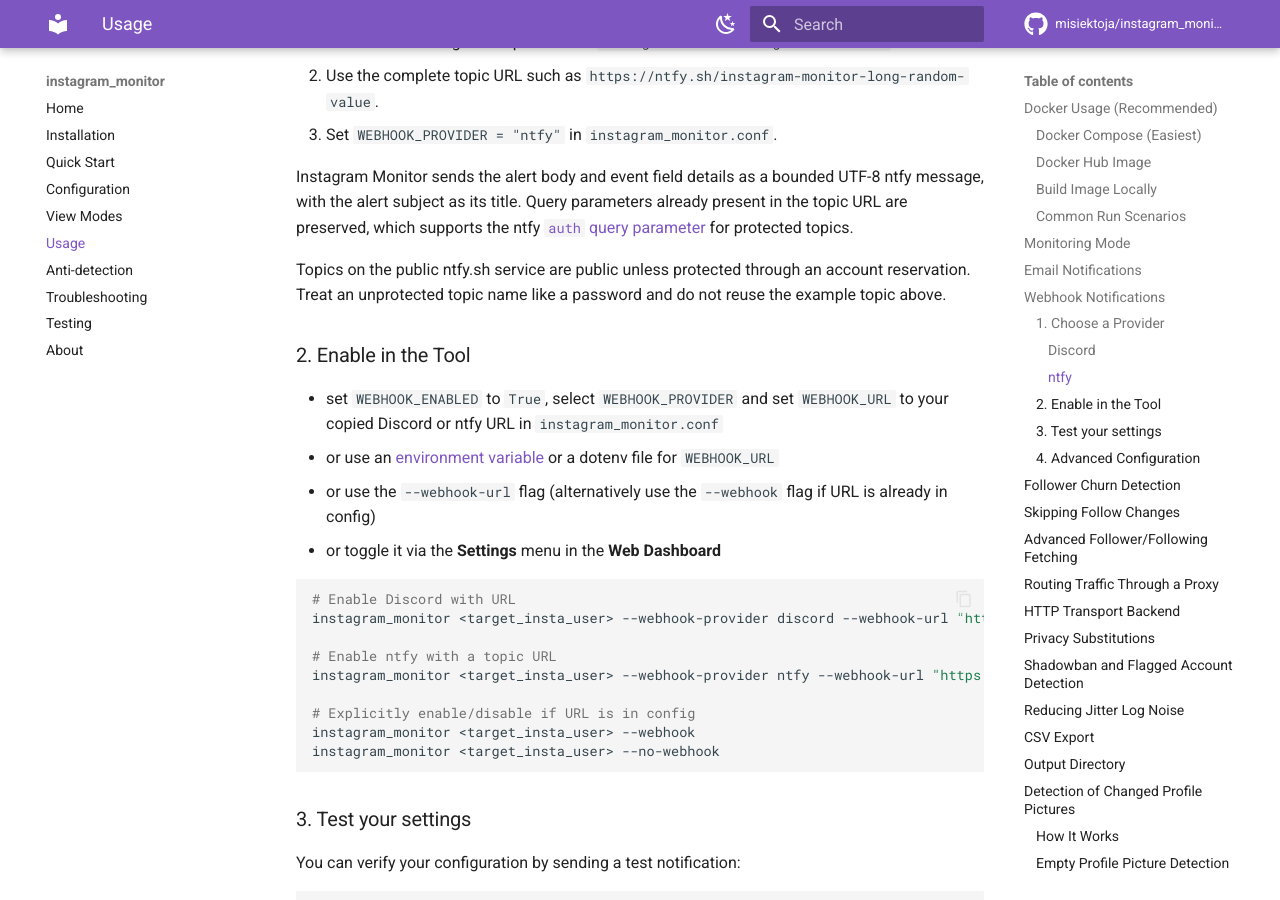
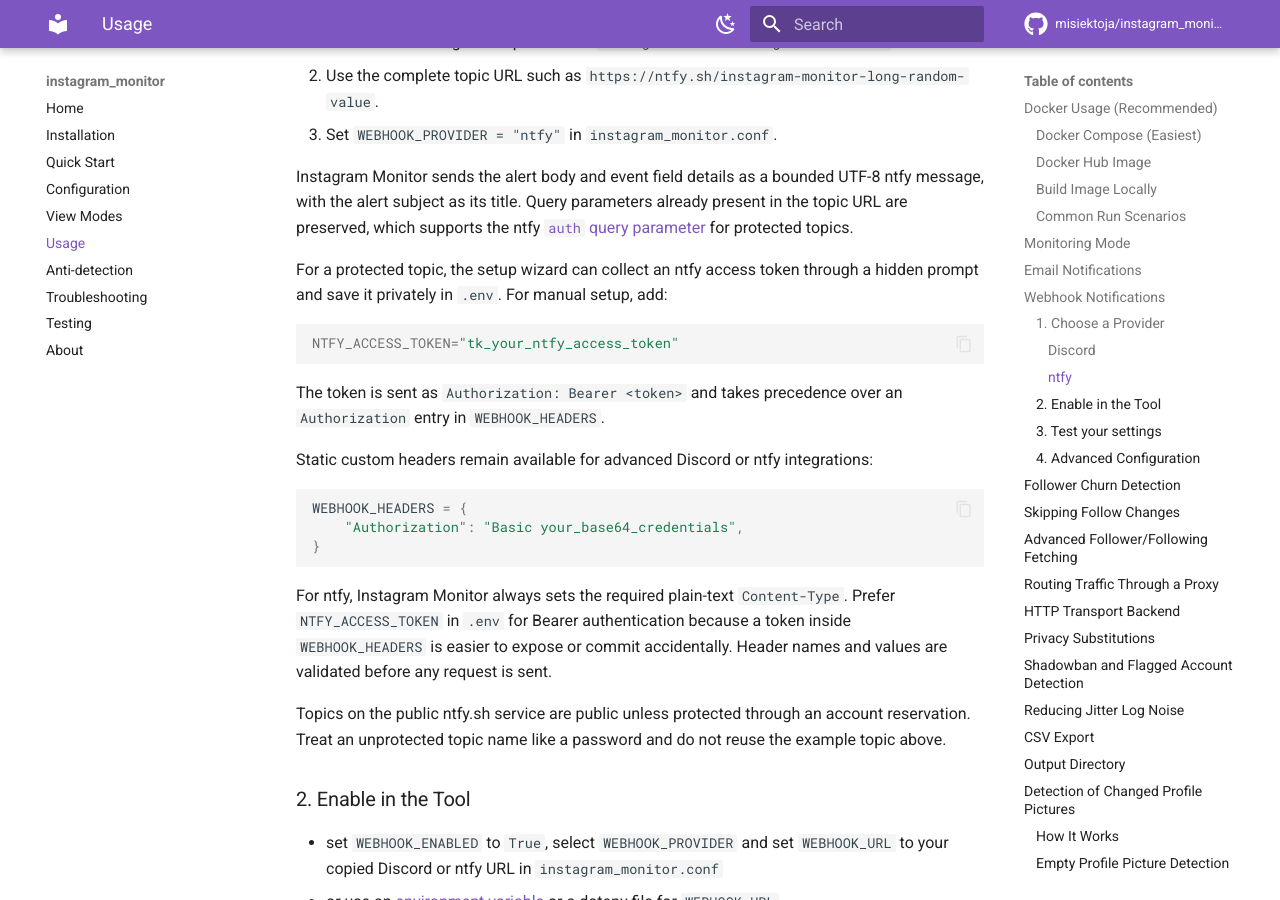
Before and after one commit to misiektoja/instagram_monitor, an MkDocs documentation site: the page built from docs/usage.md, in a window 1280 px wide and 900 px high, scrolled down 6652 px. Built offline with MkDocs 1.6.1 and Material for MkDocs 9.7.7, drawn with Linux system fonts in a browser that asks for light colours; comment, search, counter and statistics services are not loaded.

Commit message:
docs(usage): document authenticated ntfy headers

````diff
--- a/docs/usage.md
+++ b/docs/usage.md
@@ -254,6 +254,24 @@
 3. Set `WEBHOOK_PROVIDER = "ntfy"` in `instagram_monitor.conf`.
 
 Instagram Monitor sends the alert body and event field details as a bounded UTF-8 ntfy message, with the alert subject as its title. Query parameters already present in the topic URL are preserved, which supports the ntfy [`auth` query parameter](https://docs.ntfy.sh/publish/#authentication) for protected topics.
+
+For a protected topic, the setup wizard can collect an ntfy access token through a hidden prompt and save it privately in `.env`. For manual setup, add:
+
+```ini
+NTFY_ACCESS_TOKEN="tk_your_ntfy_access_token"
+```
+
+The token is sent as `Authorization: Bearer <token>` and takes precedence over an `Authorization` entry in `WEBHOOK_HEADERS`.
+
+Static custom headers remain available for advanced Discord or ntfy integrations:
+
+```python
+WEBHOOK_HEADERS = {
+    "Authorization": "Basic your_base64_credentials",
+}
+```
+
+For ntfy, Instagram Monitor always sets the required plain-text `Content-Type`. Prefer `NTFY_ACCESS_TOKEN` in `.env` for Bearer authentication because a token inside `WEBHOOK_HEADERS` is easier to expose or commit accidentally. Header names and values are validated before any request is sent.
 
 Topics on the public ntfy.sh service are public unless protected through an account reservation. Treat an unprotected topic name like a password and do not reuse the example topic above.
 
````
